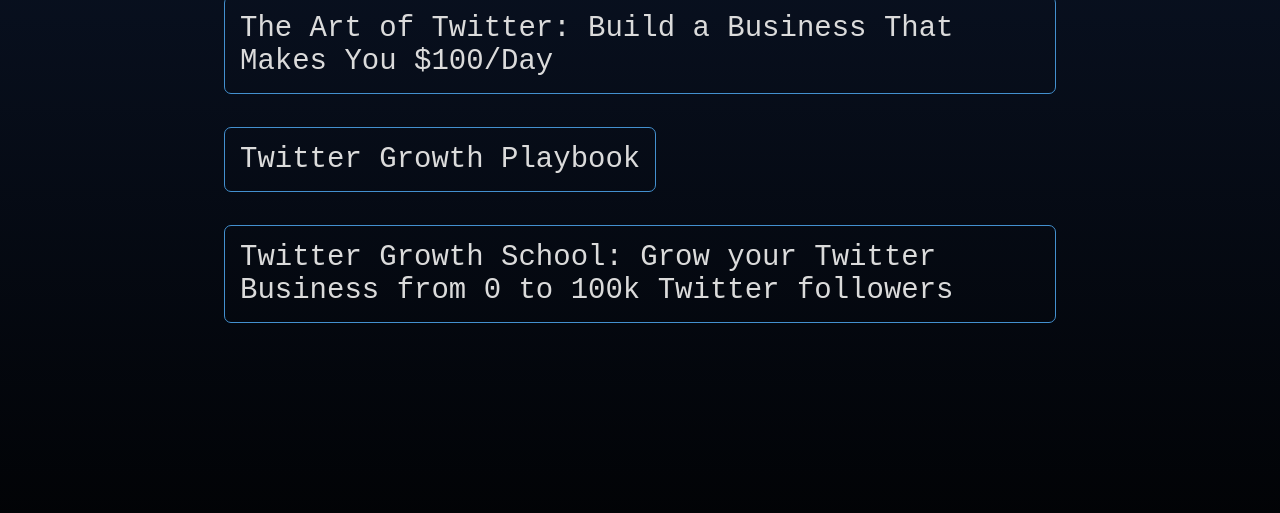
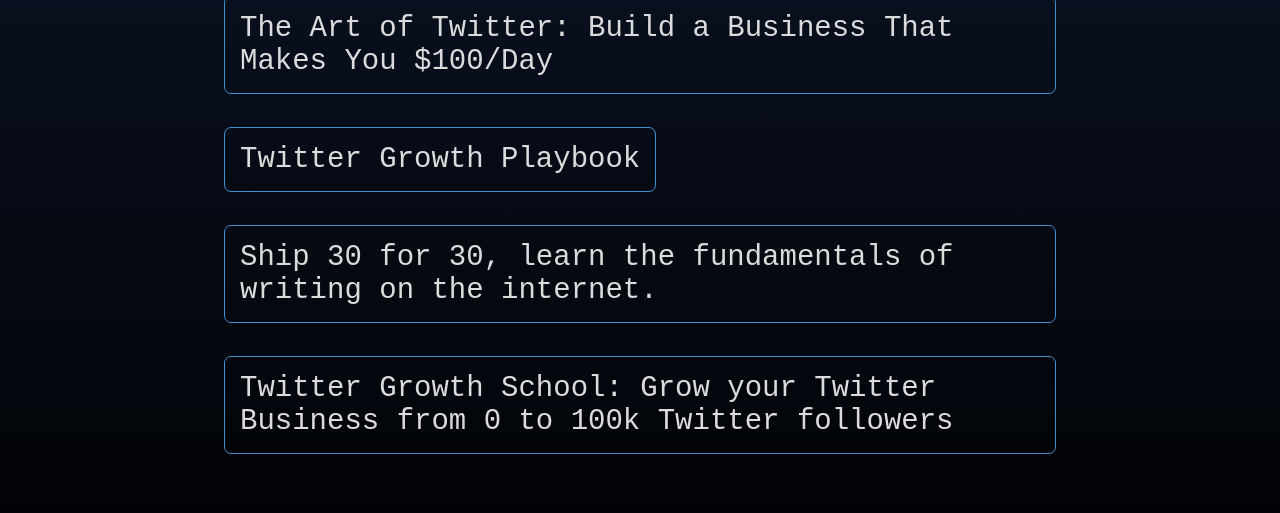
Before and after one commit to resourcesfortwitter/resourcesfortwitter.github.io, a plain HTML site: page courses.html in a window 1280 px wide. Shown: the part 154-667 px from the top of the page. Drawn offline with Linux system fonts and the light colour scheme.

Commit message:
add course

```diff
--- a/courses.html
+++ b/courses.html
@@ -36,6 +36,10 @@
             <a href="https://gumroad.com/a/659530963/mvdpph">Twitter Growth Playbook </a>
           </div>
 
+           <div class="item">
+            <a href="https://www.ship30for30.com/">Ship 30 for 30, learn the fundamentals of writing on the internet. </a>
+          </div>
+
 
             <div class="item">
             <a href="https://gumroad.com/a/676934867/gizjqw">Twitter Growth School: Grow your Twitter Business from 0 to 100k Twitter followers</a>
```
